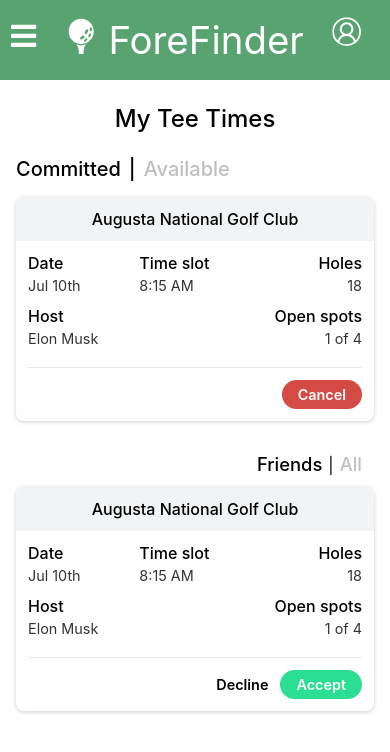
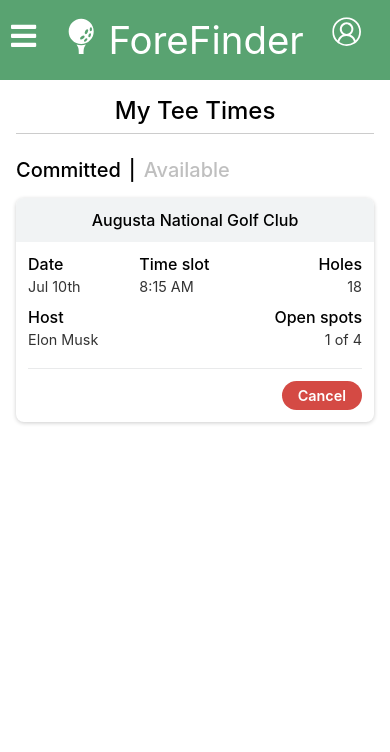
Before and after one commit to foreFinder/fore-finder-fe, a React (Create React App) app: page /dashboard in a window 390 px wide. Shown: the top 752 px of the page. Built offline with nearby package versions, Linux system fonts and the light colour scheme.

Commit message:
Conditionally render tees times based on type on mobile

```diff
--- a/src/components/Dashboard/Dashboard.css
+++ b/src/components/Dashboard/Dashboard.css
@@ -1,10 +1,12 @@
 .dashboard {
   width: 100%;
-  padding: 24px 16px;
+  padding: 16px 16px;
 }
 
 .dashboard-title {
   margin-bottom: 24px;
+  padding-bottom: 8px;
+  border-bottom: solid 1px rgba(0, 0, 0, .2);
   font-size: 1.50em;
   text-align: center;
   font-weight: 500;
--- a/src/components/Dashboard/Dashboard.js
+++ b/src/components/Dashboard/Dashboard.js
@@ -1,10 +1,17 @@
-import { useState } from 'react'
+import { useState, useEffect } from 'react'
 
 import TeeTimeContainer from '../TeeTimeContainer/TeeTimeContainer'
 import './Dashboard.css'
 
 const Dashboard = () => {
   const [teeTimeType, setTeeTimeType] = useState('committed')
+  const [windowWidth, setWindowWidth] = useState(window.innerWidth)
+
+  useEffect(() => {
+    window.addEventListener('resize', () => {
+      setWindowWidth(window.innerWidth)
+    })
+  }, [])
 
   return (
     <div className='dashboard'>
@@ -24,10 +31,16 @@ const Dashboard = () => {
           Available
         </button>
       </span>
-      <div className='tt-containers'>
-        <TeeTimeContainer title='Committed Tee Times' />
-        <TeeTimeContainer title='Available Tee Times' />
-      </div>
+      {windowWidth >= 768 &&
+        <div className='tt-containers'>
+          <TeeTimeContainer title='Committed Tee Times' windowWidth={windowWidth} />
+          <TeeTimeContainer title='Available Tee Times' windowWidth={windowWidth}/>
+        </div>
+      }
+      {teeTimeType === 'committed'
+        ? (windowWidth < 768) && <TeeTimeContainer title='Committed Tee Times' windowWidth={windowWidth} />
+        : (windowWidth < 768) && <TeeTimeContainer title='Available Tee Times' windowWidth={windowWidth}/>
+      }
     </div>
   )
 }
--- a/src/components/TeeTimeContainer/TeeTimeContainer.js
+++ b/src/components/TeeTimeContainer/TeeTimeContainer.js
@@ -6,9 +6,7 @@ import TypeSelector from './TypeSelector/TypeSelector'
 
 import './TeeTimeContainer.css'
 
-const TeeTimeContainer = ({ title }) => {
-  const [windowWidth, setWindowWidth] = useState(window.innerWidth)
-
+const TeeTimeContainer = ({ title, windowWidth }) => {
   const getEventType = () => {
     if (title === 'Committed Tee Times') {
       return 'committed'
@@ -16,12 +14,6 @@ const TeeTimeContainer = ({ title }) => {
       return 'available'
     }
   }
-
-  useEffect(() => {
-    window.addEventListener('resize', () => {
-      setWindowWidth(window.innerWidth)
-    })
-  }, [])
 
   return (
     <div className='tee-time-container'>
```
